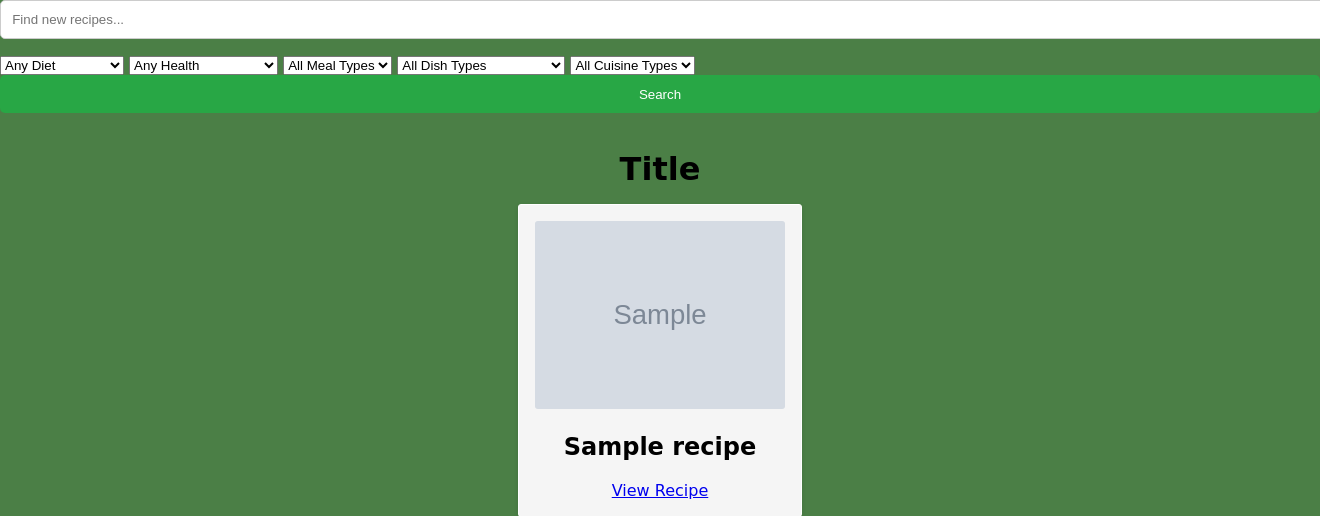
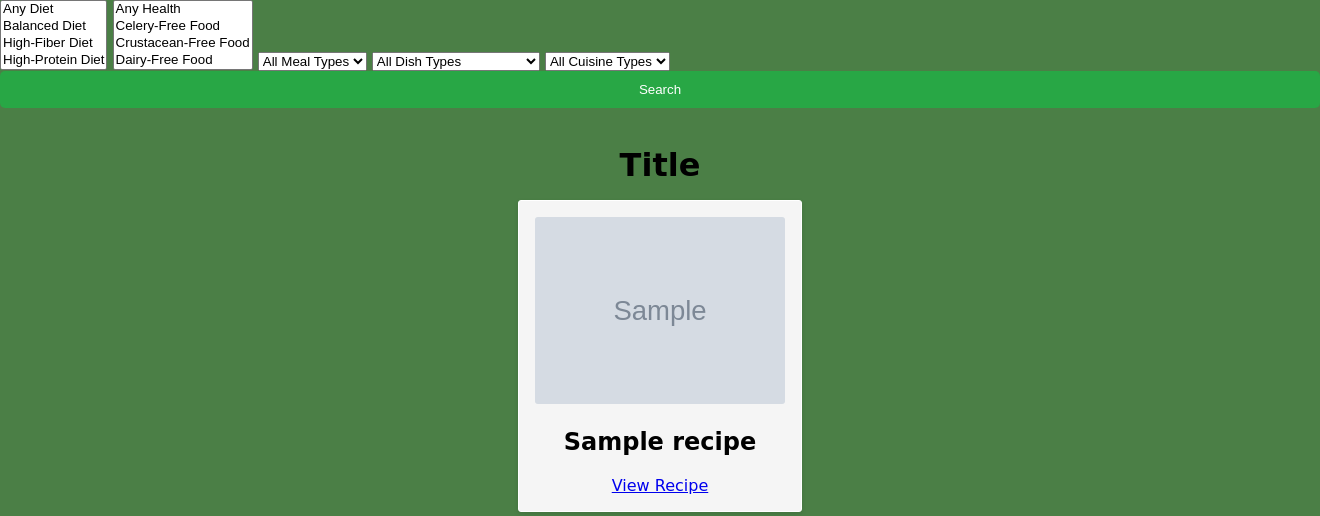
Before and after one commit to pjeff1465/capstone_project, a Python web app: template app/templates/results_list.html in a window 1320 px wide; the page is wider, and only the part inside the window is pictured. Shown: the top 516 px of that part. Run offline with Jinja, Linux system fonts and the light colour scheme; the template is opened without the code that fills it: most values are stand-ins (such as "Sample title", 1, 10 or a date in 2020); grey boxes marked "Sample" are stand-in pictures; some libraries are stand-ins or nearby versions.

Commit message:
added filters to recipe list, something wrong with them though

```diff
--- a/app/templates/results_list.html
+++ b/app/templates/results_list.html
@@ -1,48 +1,54 @@
 <!DOCTYPE html>
 <html lang="en">
 <head>
-    <meta charset="UTF-8">
-    <meta name="viewport" content="width=device-width, initial-scale=1.0">
+    <meta charset="UTF-8" />
+    <meta name="viewport" content="width=device-width, initial-scale=1.0" />
     <title>Results List</title>
-    <link rel="stylesheet" href="..\static\css\main.css">
+
+    <link rel="stylesheet" href="https://cdn.jsdelivr.net/npm/choices.js/public/assets/styles/choices.min.css" />
+
+    <link rel="stylesheet" href="{{ url_for('static', filename='css/main.css') }}">
+</head>
+<body>
     <div class="filters">
-        <form action="/data" method="post">
-            <input type="text" name="query" placeholder="Find new recipes...">
+        <form action="/data" method="post" style="margin-bottom: 20px;">
+            <input type="hidden" name="query" value="{{ request.form.get('query', '') }}">
+
             <!-- Diet type dropdown -->
-             <select name="diet">
+            <select name="diet[]" class="dropdown" multiple>
                 <option value="">Any Diet</option>
                 <option value="balanced">Balanced Diet</option>
-                <option value="High-Fiber">High-Fiber Diet</option>
-                <option value="High-Protein">High-Protein Diet</option>
-                <option value="Low-Carb">Low-Carb Diet</option>
-                <option value="Low-Fat">Low-Fat Diet</option>
-                <option value="Low-Sodium">Low-Sodium Diet</option>
-             </select>
+                <option value="high-fiber">High-Fiber Diet</option>
+                <option value="high-protein">High-Protein Diet</option>
+                <option value="low-carb">Low-Carb Diet</option>
+                <option value="low-fat">Low-Fat Diet</option>
+                <option value="low-sodium">Low-Sodium Diet</option>
+            </select>
 
-             <!-- Health type Dropdown -->
-            <select name="health">
+            <!-- Health type dropdown -->
+            <select name="health[]" class="dropdown" multiple>
                 <option value="">Any Health</option>
-                <option value="Celery-Free">Celery-Free Food</option>
-                <option value="Crustcean-Free">Crustcean-Free Food</option>
-                <option value="Dairy-Free">Dairy-Free Food</option>
-                <option value="Egg-Free">Egg-Free Food</option>
-                <option value="Fish-Free">Fish-Free Food</option>
-                <option value="Gluten-Free">Gluten-Free Food</option>
-                <option value="Kosher">Kosher Food</option>
-                <option value="Low Sugar">Low Sugar Food</option>
-                <option value="Mustard-Free">Mustatd-Free Food</option>
-                <option value="Peanut-Free">Peanut-Free Food</option>
-                <option value="Pork-Free">Pork-Free Food</option>
-                <option value="Shellfish-Free">Shellfish-Free Food</option>
-                <option value="Soy-Free">Soy-Free Food</option>
-                <option value="Tree-Nut-Free">Tree-Nut Free Food</option>
-                <option value="Vegan">Vegan Food</option>
-                <option value="Vegetarian">Vegetarian Food</option>
-                <option value="Wheat-Free">Wheat Free Food</option>
+                <option value="celery-free">Celery-Free Food</option>
+                <option value="crustacean-free">Crustacean-Free Food</option>
+                <option value="dairy-free">Dairy-Free Food</option>
+                <option value="egg-free">Egg-Free Food</option>
+                <option value="fish-free">Fish-Free Food</option>
+                <option value="gluten-free">Gluten-Free Food</option>
+                <option value="kosher">Kosher Food</option>
+                <option value="low-sugar">Low Sugar Food</option>
+                <option value="mustard-free">Mustard-Free Food</option>
+                <option value="peanut-free">Peanut-Free Food</option>
+                <option value="pork-free">Pork-Free Food</option>
+                <option value="shellfish-free">Shellfish-Free Food</option>
+                <option value="soy-free">Soy-Free Food</option>
+                <option value="tree-nut-free">Tree-Nut Free Food</option>
+                <option value="vegan">Vegan Food</option>
+                <option value="vegetarian">Vegetarian Food</option>
+                <option value="wheat-free">Wheat Free Food</option>
             </select>
 
             <!-- Meal Type Dropdown -->
-            <select name="mealType">
+            <select name="mealType[]" class="dropdown">
                 <option value="">All Meal Types</option>
                 <option value="breakfast">Breakfast</option>
                 <option value="brunch">Brunch</option>
@@ -52,7 +58,7 @@
             </select>
 
             <!-- Dish Type Dropdown -->
-            <select name="dishType">
+            <select name="dishType[]" class="dropdown">
                 <option value="">All Dish Types</option>
                 <option value="bread">Bread</option>
                 <option value="condiments and sauces">Condiments and Sauces</option>
@@ -73,7 +79,7 @@
             </select>
 
             <!-- Cuisine Types Dropdown -->
-            <select name="cuisineType">
+            <select name="cuisineType[]" class="dropdown">
                 <option value="">All Cuisine Types</option>
                 <option value="american">American</option>
                 <option value="asian">Asian</option>
@@ -93,19 +99,31 @@
             <input type="submit" value="Search">
         </form>
     </div>
-</head>
-<body>
+
     <h1>Title</h1>
     <div class="recipe-container">
         {% for recipe, recipe_id in recipe_links %}
             <div class="recipe-card">
                 <img src="{{ recipe.image }}" alt="{{ recipe.label }}">
                 <h2>{{ recipe.label }}</h2>
-
-                <!-- Link to redirect to recipe details, uses UUID to provide unique identifier to retrieve data needed to show recipe details -->
                 <a href="{{ url_for('auth.recipe_details', recipe_id=recipe_id) }}" target="_blank">View Recipe</a>
             </div>
         {% endfor %}
     </div>
+
+    <!-- Choices.js JS (moved here to the end) -->
+    <script src="https://cdn.jsdelivr.net/npm/choices.js/public/assets/scripts/choices.min.js"></script>
+    <script>
+        document.addEventListener('DOMContentLoaded', function () {
+            const selects = document.querySelectorAll('select.dropdown');
+            selects.forEach(function(el) {
+                new Choices(el, {
+                    removeItemButton: true,
+                    searchEnabled: true,
+                    itemSelectText: '',
+                });
+            });
+        });
+    </script>
 </body>
 </html>
```
